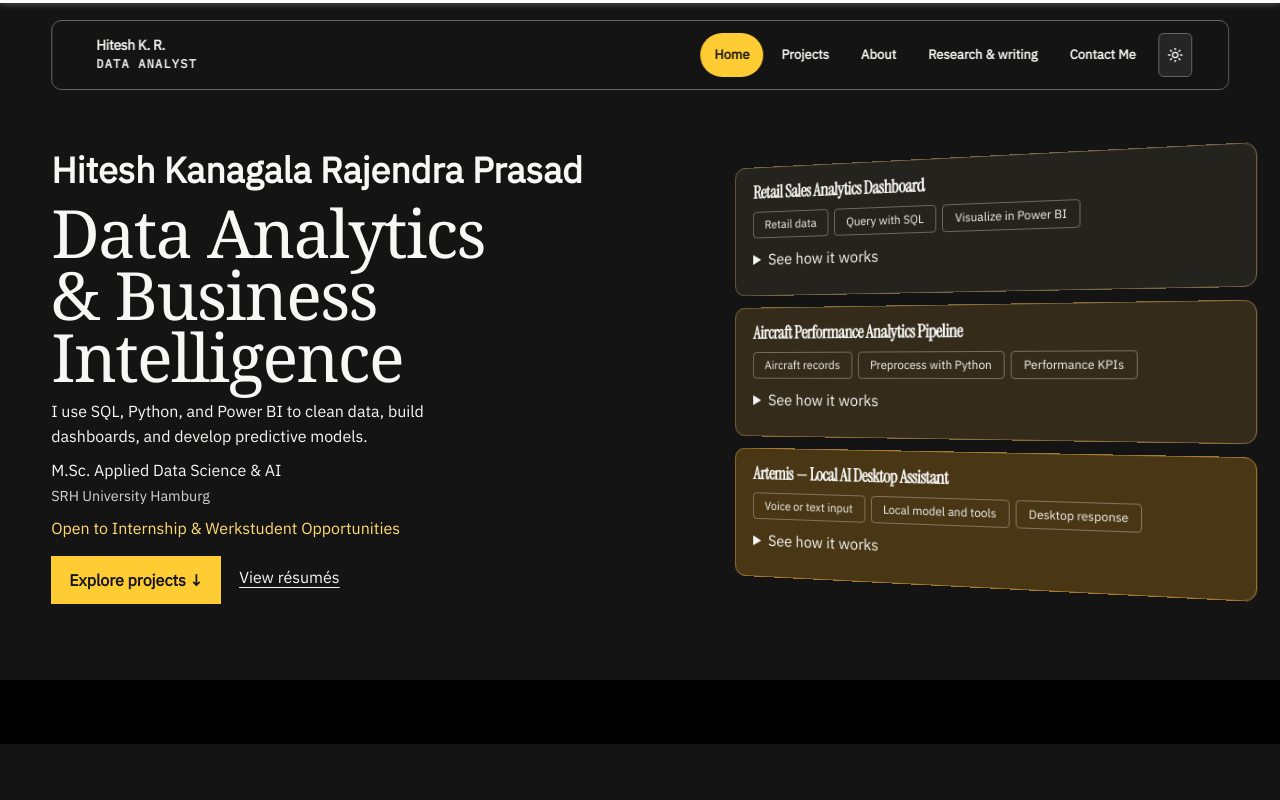
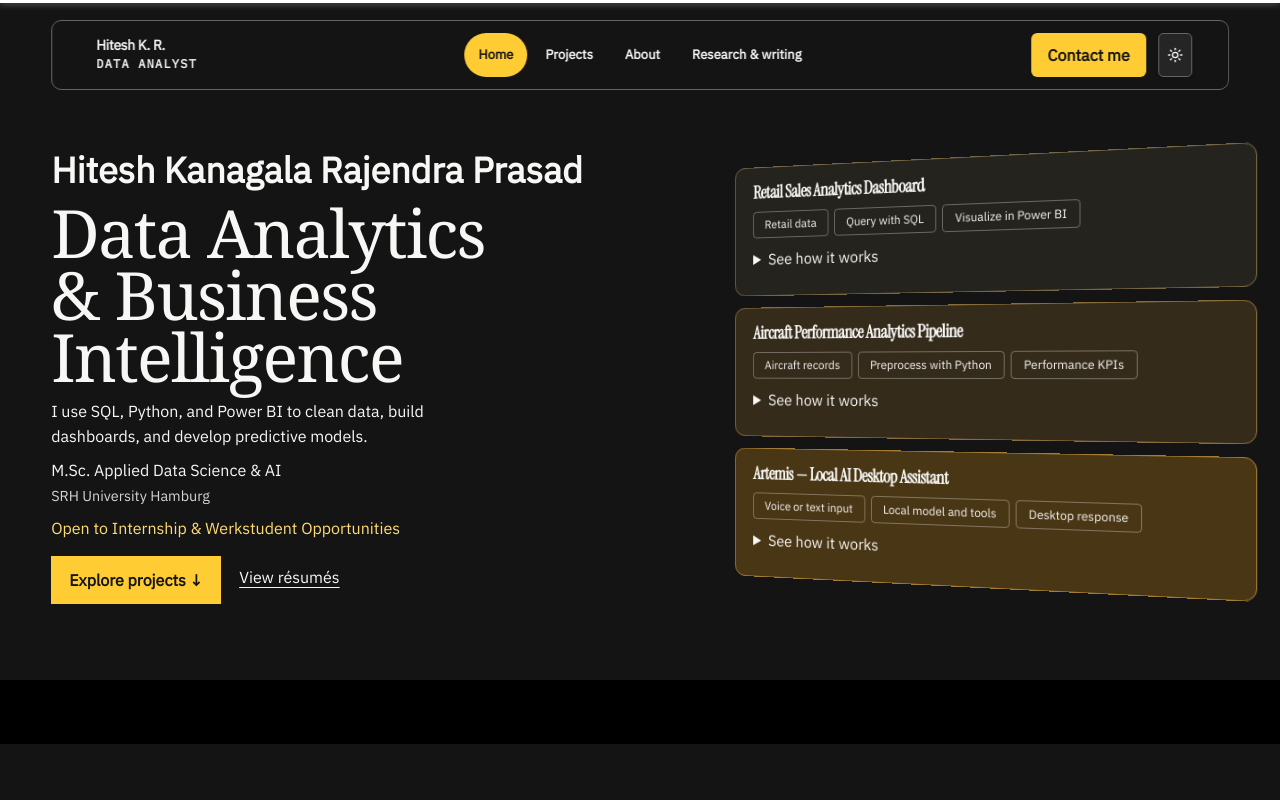
Before and after one commit to hitesh175/Hitesh_Portfolio, a React (Vite) app: page / in a window 1280 px wide. Shown: the top 800 px of the page. Built offline with nearby package versions, Linux system fonts and the light colour scheme.

Commit message:
Use three-part portfolio navbar layout

```diff
--- a/src/components/Navbar.tsx
+++ b/src/components/Navbar.tsx
@@ -54,7 +54,7 @@ export default function Navbar({ activeTab, onNavClick, theme, onThemeToggle }:
           : 'bg-transparent py-5'
       }`}
     >
-      <div className="max-w-5xl mx-auto px-4 sm:px-6 lg:px-8 flex items-center justify-between">
+      <div className="portfolio-navbar mx-auto px-4 sm:px-6 lg:px-8">
         {/* Modern Minimal Logo */}
         <button
           id="logo-button"
@@ -72,10 +72,10 @@ export default function Navbar({ activeTab, onNavClick, theme, onThemeToggle }:
         </button>
 
         {/* Desktop Nav Items with pristine minimalist styling */}
-        <div className="hidden xl:flex items-center gap-2">
+        <div className="navbar-center hidden xl:flex items-center">
           <NavigationMenu.Root id="desktop-nav" aria-label="Main navigation">
             <NavigationMenu.List className="flex items-center gap-1">
-              {navItems.map(({ id, label }) => (
+              {navItems.filter(item => item.id !== "contact").map(({ id, label }) => (
                 <NavigationMenu.Item key={id}>
                   <NavigationMenu.Link
                     href={'#' + id}
@@ -95,6 +95,14 @@ export default function Navbar({ activeTab, onNavClick, theme, onThemeToggle }:
             </NavigationMenu.List>
           </NavigationMenu.Root>
 
+        </div>
+        <div className="navbar-end hidden xl:flex items-center gap-3">
+          <a className="navbar-contact" href="#contact" aria-current={activeTab === 'contact' ? 'location' : undefined}
+            onClick={event => {
+              if (event.metaKey || event.ctrlKey || event.shiftKey || event.altKey) return;
+              event.preventDefault();
+              handleNavClick('contact');
+            }}>Contact me</a>
           {/* Theme Toggle Button (Desktop) */}
           <button
             id="btn-theme-toggle-desktop"
--- a/src/index.css
+++ b/src/index.css
@@ -619,3 +619,13 @@ section { scroll-margin-top: 6rem; }
 }
 .hero-copy h1 { font-size: clamp(2.6rem, min(5.2vw, 10svh), 5rem); overflow-wrap: anywhere; }
 .hero-university { font-size: .9em; color: #d5d5d0; }
+
+.portfolio-navbar { display: flex; justify-content: space-between; align-items: center; }
+#main-header .navbar-contact { display: inline-flex; align-items: center; min-height: 44px; padding-inline: 1rem; border-radius: 6px; background: #ffcc33; color: #141414; font-weight: 600; }
+#main-header .navbar-contact:hover { background: #ffdc72; }
+#main-header :is(a, button):focus-visible { outline: 2px solid #ffcc33; outline-offset: 3px; }
+@media (min-width: 80rem) {
+  .portfolio-navbar { display: grid; grid-template-columns: 1fr auto 1fr; }
+  .portfolio-navbar > #logo-button { justify-self: start; }
+  .portfolio-navbar .navbar-end { justify-self: end; }
+}
```
